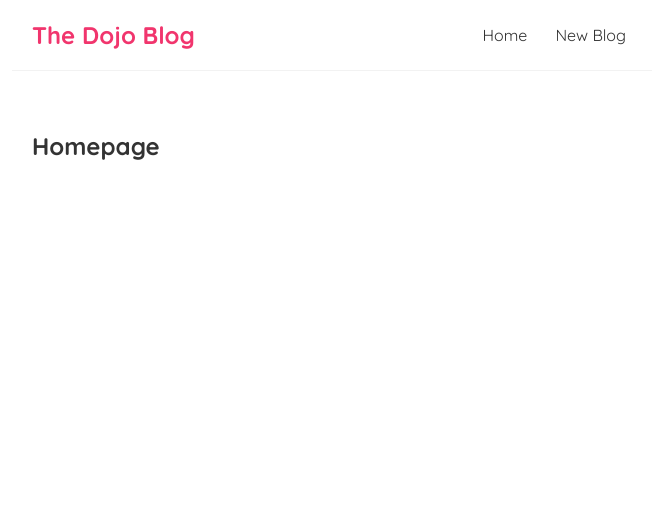
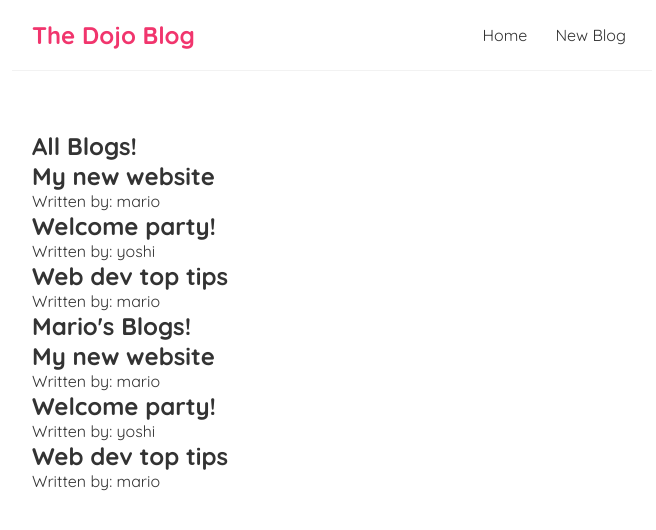
Before and after one commit to IvanChokoev/react_website, a React (Create React App) app: page / in a window 1280 px wide. Shown: the top 530 px of the page, without its empty margins (308-964 px from the left). Built offline with nearby package versions, Linux system fonts and the light colour scheme.

Commit message:
using props to pass data from different components

```diff
--- /dev/null
+++ b/src/BlogList.js
@@ -0,0 +1,23 @@
+const BlogList = (props) => {
+    // we can also use {blogs, title} instead of props
+    // and remove the const blogs and const title
+    const blogs = props.blogs;
+    const title = props.title;
+
+    // props is a way to pass data from parent
+    // components into child components.
+    console.log(props, blogs);
+    return (
+        <div className="blog-list">
+            <h2>{title}</h2>
+            {blogs.map((blog) => (
+                <div className="blog-preview" key={blog.id}>
+                    <h2>{blog.title}</h2>
+                    <p>Written by: {blog.author}</p>
+                </div>
+            ))}
+        </div>
+     );
+}
+
+export default BlogList;
--- a/src/Home.js
+++ b/src/Home.js
@@ -1,7 +1,17 @@
+import { useState } from "react";
+import BlogList from "./BlogList";
+
 const Home = () => {
+    const [blogs, setBlogs] = useState([
+        { title: 'My new website', body: 'lorem ipsum...', author: 'mario', id: 1 },
+        { title: 'Welcome party!', body: 'lorem ipsum...', author: 'yoshi', id: 2 },
+        { title: 'Web dev top tips', body: 'lorem ipsum...', author: 'mario', id: 3 }
+    ]);
+
     return (
         <div className="home">
-            <h2>Homepage</h2>
+            <BlogList blogs={blogs} title="All Blogs!"/>
+            <BlogList blogs={blogs} title="Mario's Blogs!" />
         </div>
     );
 }
```
